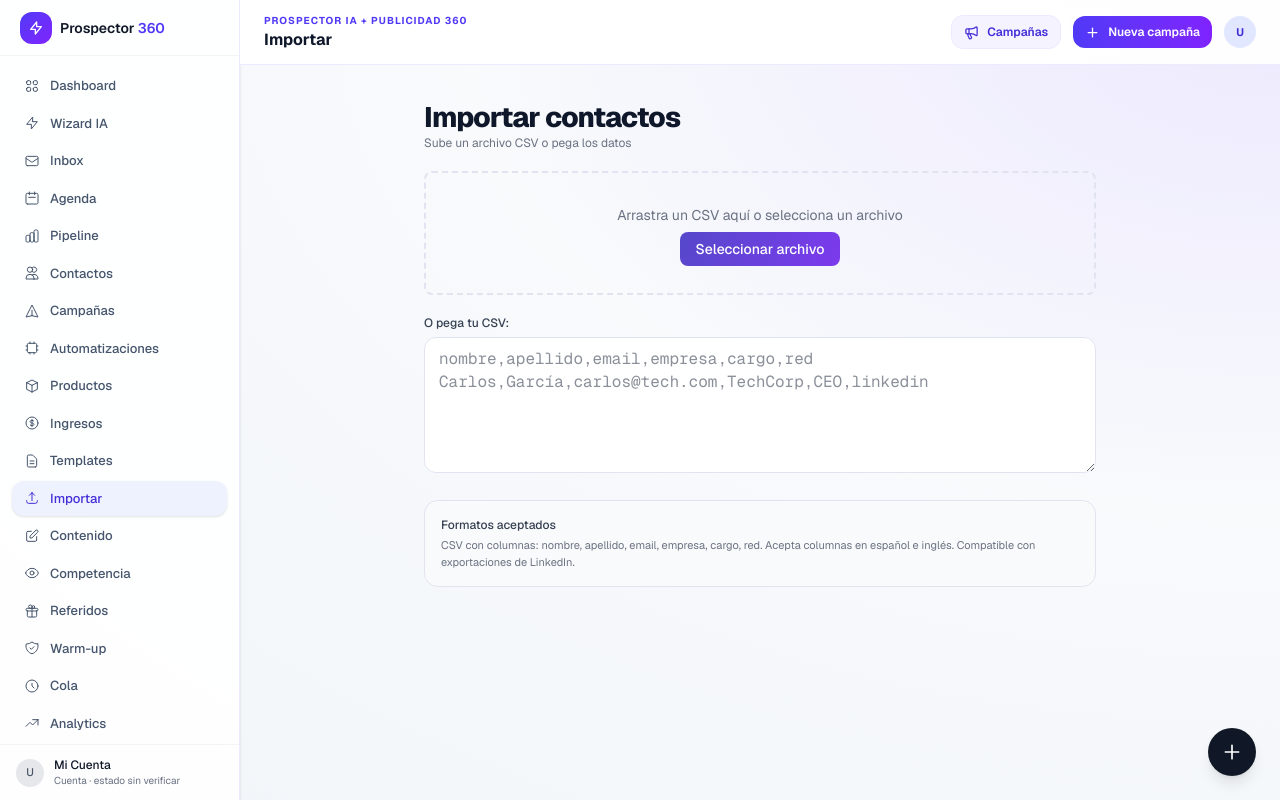
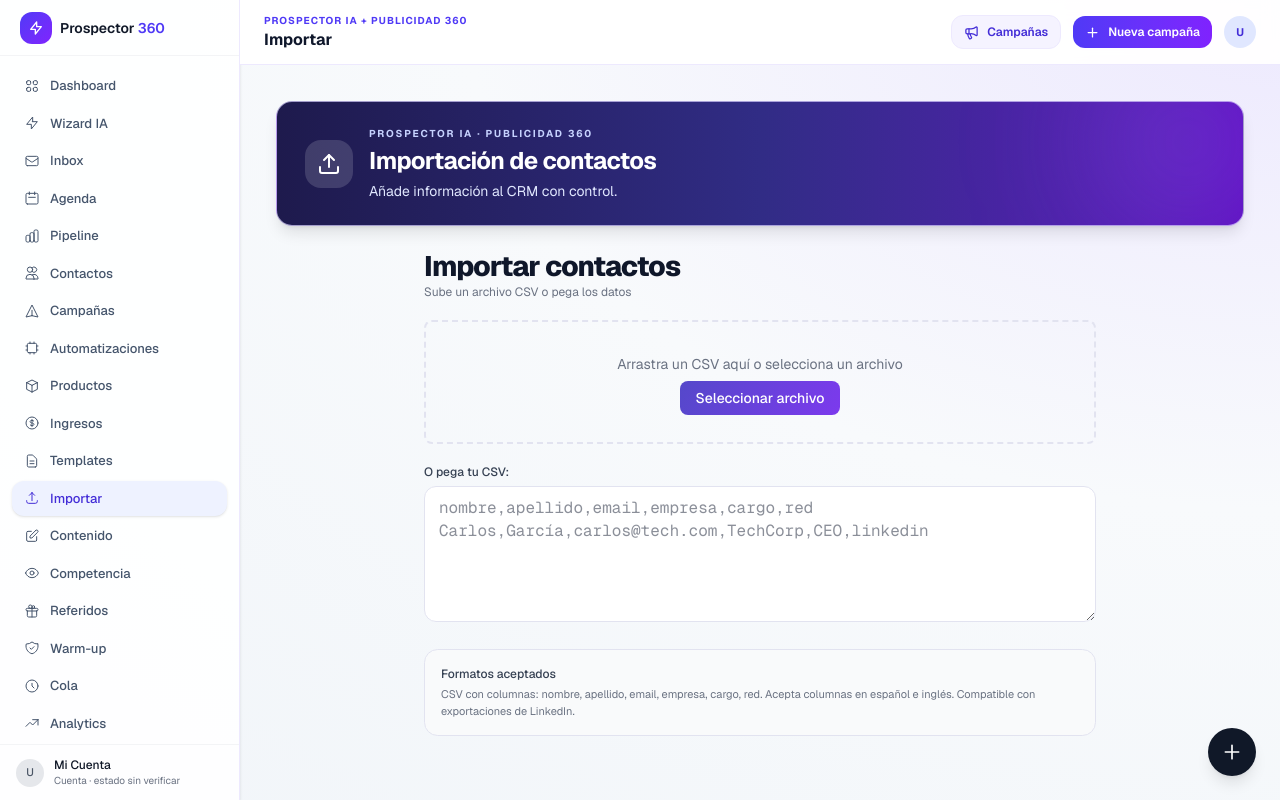
Before and after one commit to kepabilbao67-bot/prospector-AI, a Next.js app: page /import in a window 1280 px wide. Built offline with nearby package versions, Linux system fonts and the light colour scheme.

Commit message:
feat(ui): render contextual design headers across all dashboard modules

```diff
--- a/src/app/(dashboard)/layout.tsx
+++ b/src/app/(dashboard)/layout.tsx
@@ -2,6 +2,7 @@ import { Sidebar } from "@/components/ui/sidebar";
 import { MobileNav } from "@/components/ui/mobile-nav";
 import { TopBar } from "@/components/ui/top-bar";
 import { QuickActionButton } from "@/components/ui/quick-action";
+import { ModuleBanner } from "@/components/ui/module-banner";
 
 export default function DashboardLayout({
   children,
@@ -19,7 +20,7 @@ export default function DashboardLayout({
       <main className="flex-1 flex flex-col overflow-hidden">
         <TopBar />
         <div className="flex-1 overflow-y-auto pb-20 md:pb-0">
-          <div className="p360-content w-full max-w-[1600px] mx-auto p-4 md:p-7 xl:p-9">{children}</div>
+          <div className="p360-content w-full max-w-[1600px] mx-auto p-4 md:p-7 xl:p-9"><ModuleBanner />{children}</div>
         </div>
       </main>
 
```
